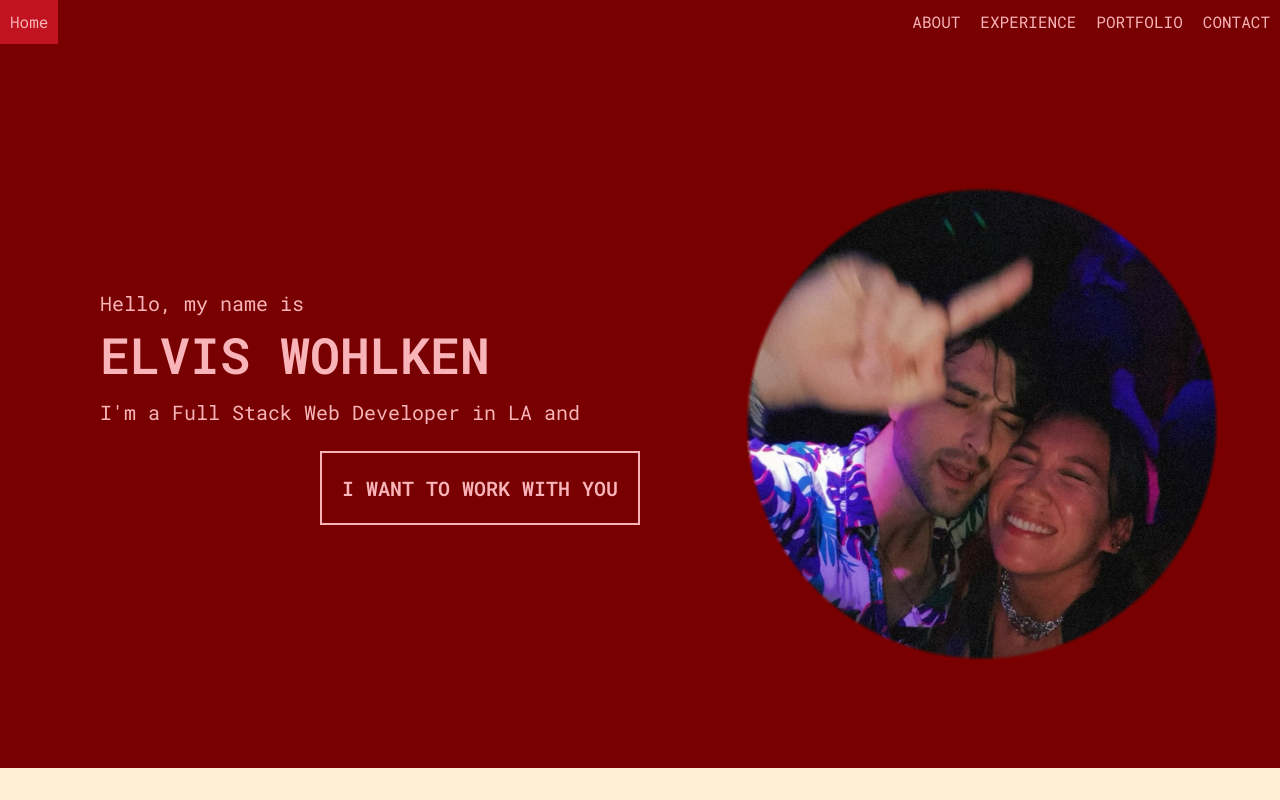
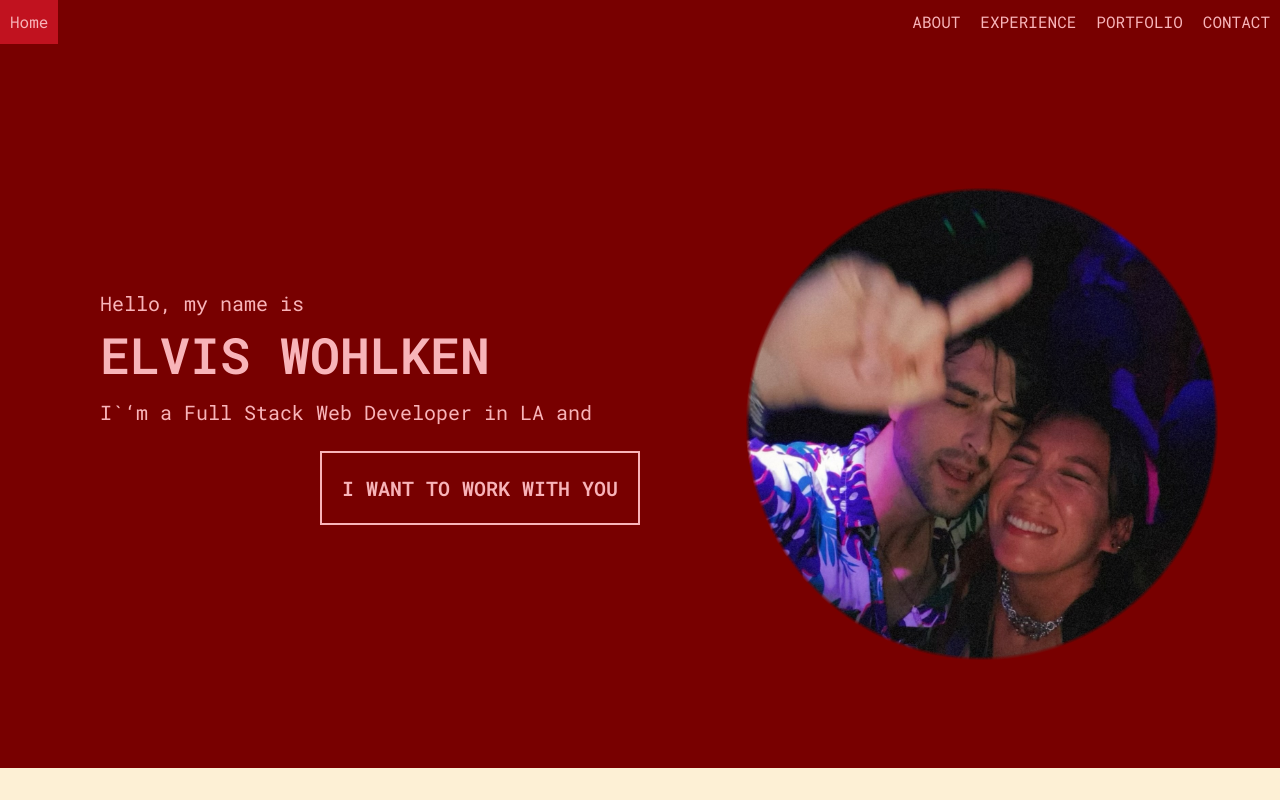
Before and after one commit to ewohlken2/viberational, a Next.js app: page / in a window 1280 px wide. Shown: the top 800 px of the page. Built offline with nearby package versions, Linux system fonts and the light colour scheme.

Commit message:
Fixed build error

```diff
--- a/src/app/hero.js
+++ b/src/app/hero.js
@@ -16,7 +16,7 @@ export default function HeroBanner() {
                     <div className="title">
                         <span className="intro-header">Hello, my name is </span>
                         <h1 className="main-header">Elvis Wohlken</h1>
-                        <div className="intro-header-2">I'm a Full Stack Web Developer in LA and</div>
+                        <div className="intro-header-2">I`&lsquo;m a Full Stack Web Developer in LA and</div>
                     </div>
                     <Link className="button button--light" href="/contact">
                         I want to work with you
```
